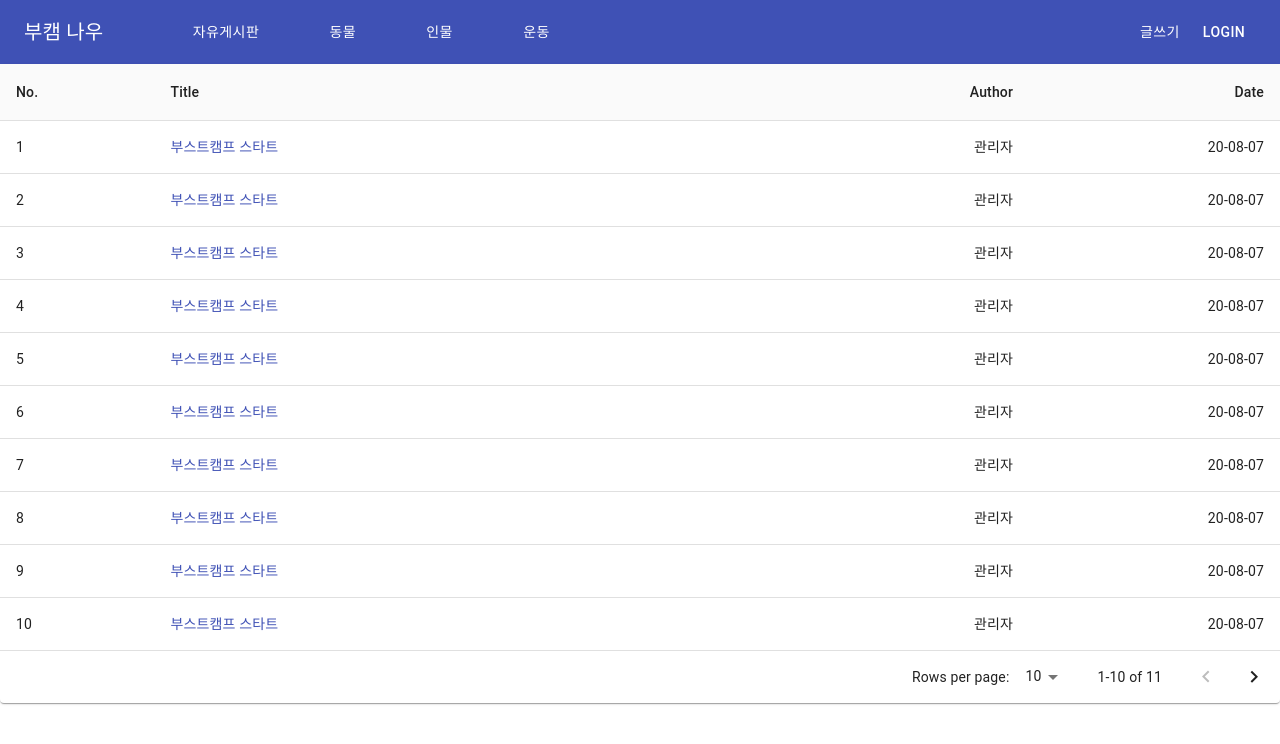
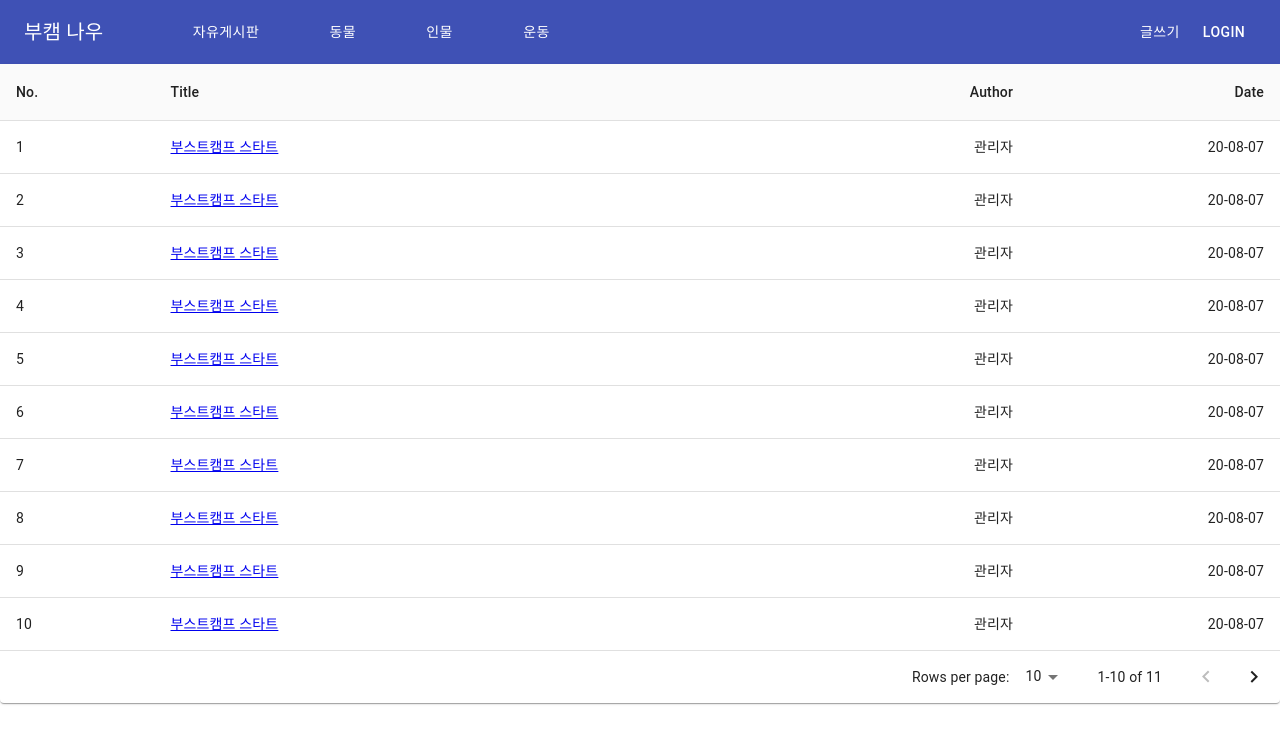
Before and after one commit to minbert/relay03_sample, a React (Create React App) app: page / in a window 1280 px wide. Shown: the top 744 px of the page. Built offline with nearby package versions, Linux system fonts and the light colour scheme.

Commit message:
router 완료

```diff
--- a/src/App.js
+++ b/src/App.js
@@ -11,19 +11,17 @@ import {
 class App extends Component {
   render(){
     return (
-      <div>
+      <Router>
         <NavigationBar />
-        <Router>
         <Switch>
+          <Route path="/hi">
+            <div>Hi!</div>
+          </Route>
           <Route path="/">
             <Table />
           </Route>
-            <Route path="/hi">
-              <div>Hi!</div>
-            </Route>
         </Switch>
       </Router>
-      </div>
     );
   }
 }
--- a/src/Table.jsx
+++ b/src/Table.jsx
@@ -8,7 +8,7 @@ import TableContainer from '@material-ui/core/TableContainer';
 import TableHead from '@material-ui/core/TableHead';
 import TablePagination from '@material-ui/core/TablePagination';
 import TableRow from '@material-ui/core/TableRow';
-import Link from '@material-ui/core/Link';
+import { Link } from 'react-router-dom';
 
 const columns = [
   { id: 'number', label: 'No.', minWidth: 10 },
@@ -58,8 +58,6 @@ export default function StickyHeadTable() {
   const [page, setPage] = React.useState(0);
   const [rowsPerPage, setRowsPerPage] = React.useState(10);
 
-  const preventDefault = (event) => event.preventDefault();
-
   const handleChangePage = (event, newPage) => {
     setPage(newPage);
   };
@@ -94,7 +92,7 @@ export default function StickyHeadTable() {
                     const value = row[column.id];
                     return (
                             <TableCell key={column.id} align={column.align}>
-                                {column.id === 'title' ? <Link href="#" onClick={preventDefault}>{value}</Link> : value}
+                                {column.id === 'title' ? <Link to="/hi">{value}</Link> : value}
                             </TableCell>
                     );
                   })}
```
Lines whose indentation alone changed are shown as unchanged.
